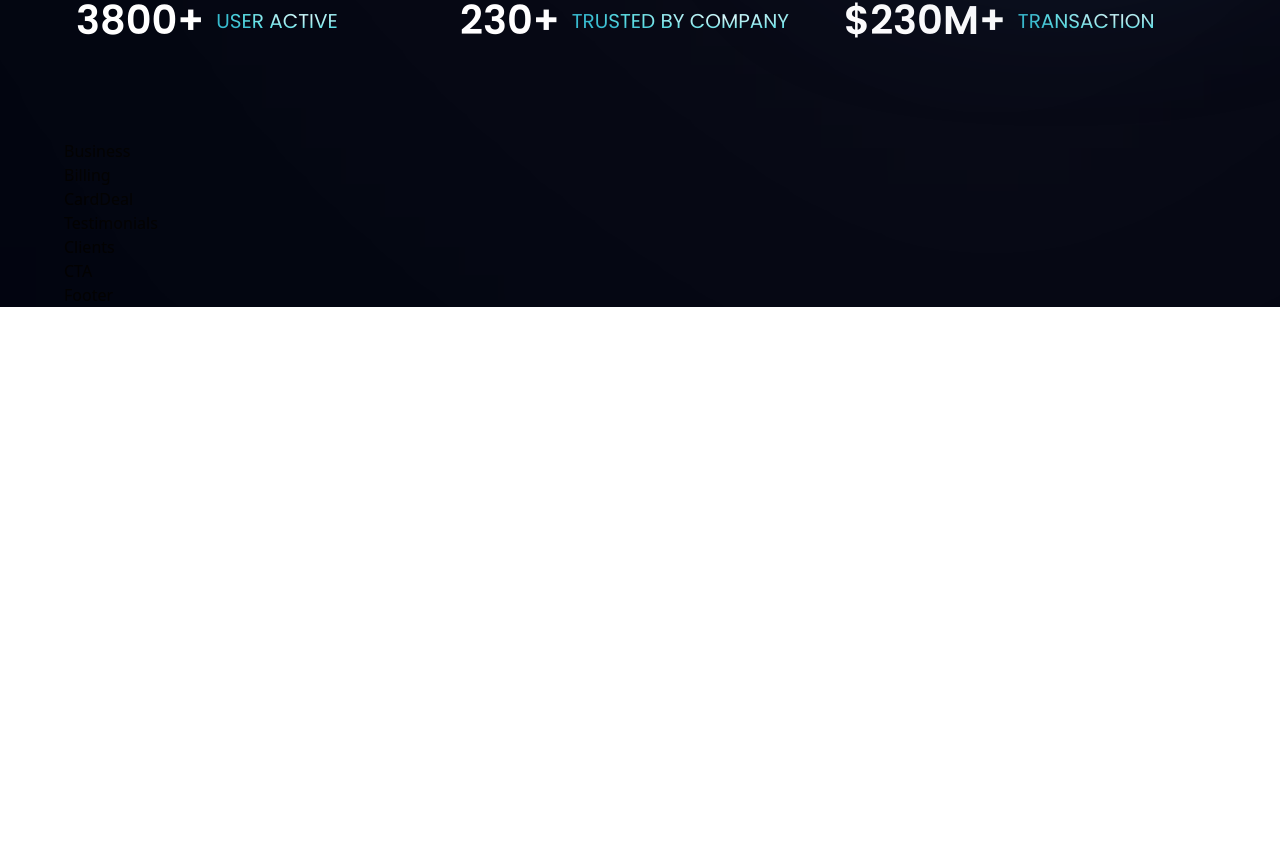
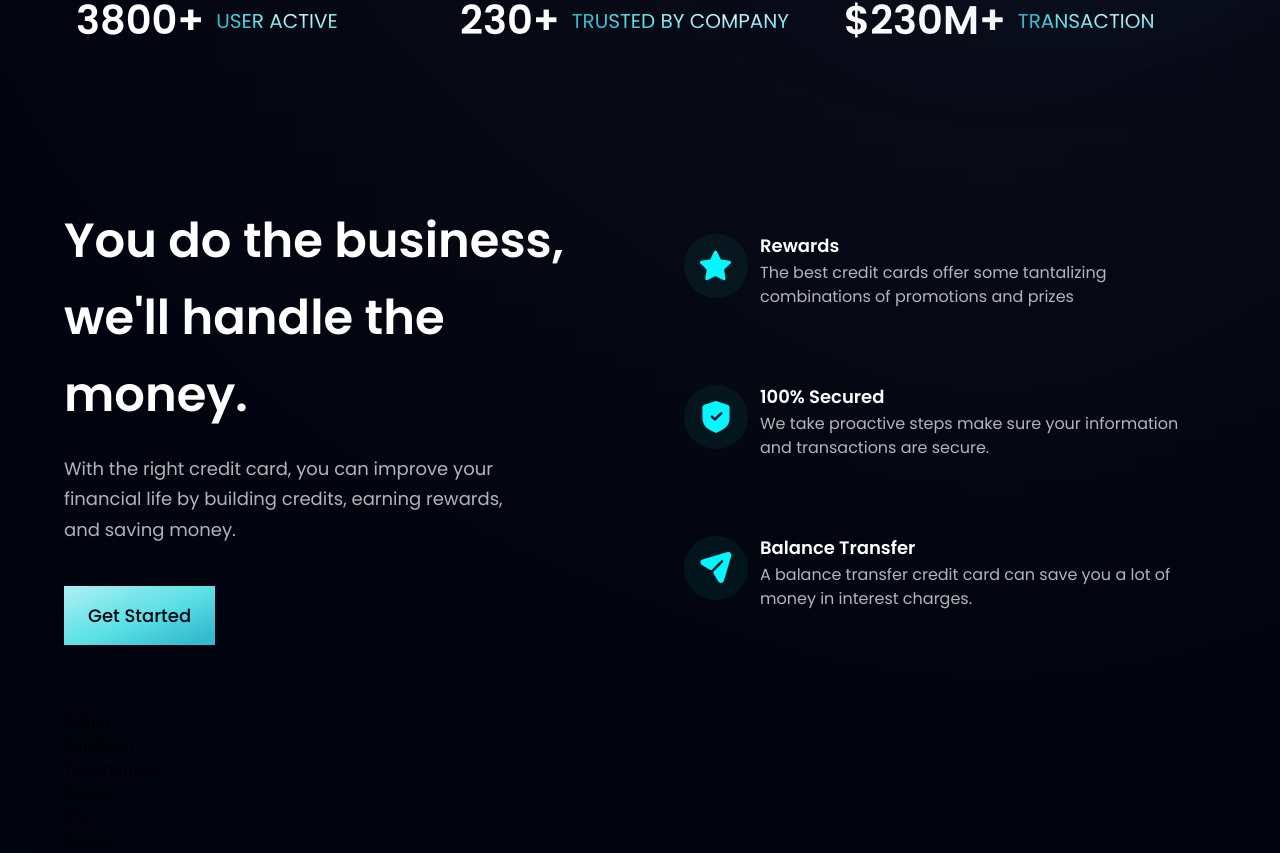
Before and after one commit to feliciahmq/bank-landing-page, a React (Vite) app: page / in a window 1280 px wide. Shown: the part 806-1659 px from the top of the page. Before the commit the page ends 1113 px from the top, so only its background shows below. Built offline with nearby package versions, Linux system fonts and the light colour scheme.

Commit message:
Features section

```diff
--- a/src/components/Business.jsx
+++ b/src/components/Business.jsx
@@ -1,8 +1,47 @@
-import React from 'react'
+import { features } from '../constants';
+import styles, { layout } from '../style';
+import Button from './Button';
+
+const FeatureCard = ({ icon, title, content, index }) => (
+  <div className={`flex flex-row p-6 rounded-[20px]
+    ${index !== features.length - 1 ? "mb-6" : "mb-0"} feature-card`}>
+    <div className={`w-[64px] h-[64px] rounded-full ${styles.flexCenter} bg-dimBlue`}>
+      <img src={icon} alt="icon" className="w-[50%] h-[50%] object-contain" />
+    </div>
+    <div className="flex-1 flex flex-col ml-3">
+      <h4 className="font-poppins font-semibold text-white text-[18px] leading-[23px] mb-1">
+        {title}
+      </h4>
+      <p className="font-poppins font-normal text-dimWhite text-[16px] leading-[24px] mb-1">
+        {content}
+      </p>
+    </div>
+  </div>
+)
 
 const Business = () => {
   return (
-    <div>Business</div>
+    <section id="features" className={layout.section}>
+      <div className={layout.sectionInfo}>
+        <h2 className={styles.heading2}>
+          You do the business,
+          <br className="sm:block hidden"/> we'll handle the money.
+        </h2>
+        <p className={`${styles.paragraph} max-w-[470px] mt-5`}>
+          With the right credit card, you can improve your financial life
+          by building credits, earning rewards, and saving money.
+        </p>
+
+        <Button styles="mt-10" />
+      </div>
+      <div className={`${layout.sectionImg} flex-col`}>
+        {features.map((feature, index) => (
+          <FeatureCard key={feature.id} {...
+            feature} index={index}/>
+        ))}
+      </div>
+    </section>
+
   )
 }
 
--- a/src/components/Button.jsx
+++ b/src/components/Button.jsx
@@ -1,8 +1,11 @@
 import React from 'react'
 
-const Button = () => {
+const Button = ({ styles }) => {
   return (
-    <div>Button</div>
+    <button type="button" className={`py-4 px-6 bg-blue-gradient
+      font-poppins font-medium text-[18px] text-primary outline-none ${styles}`}>
+      Get Started
+    </button>
   )
 }
 
```
